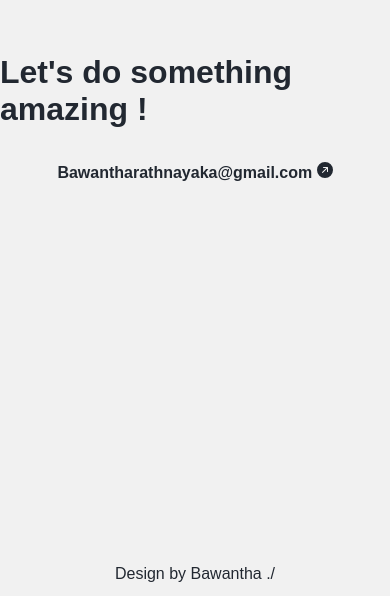
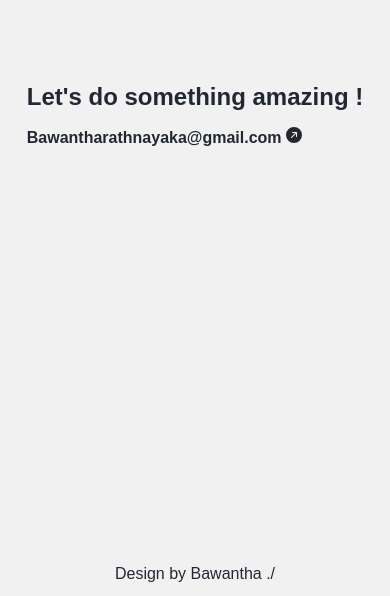
Before and after one commit to Bawanthathilan/bawanthathilan.github.io-, a React (Create React App) app: page / in a window 390 px wide. Shown: the part 7661-8257 px from the top of the page. Built offline with nearby package versions, Linux system fonts and the light colour scheme; a web font is replaced by a local one.

Commit message:
added contact page

```diff
--- a/src/components/Contact/contact.css
+++ b/src/components/Contact/contact.css
@@ -22,12 +22,6 @@
     color: var(--primary-color);
     font-size: 1rem;
   }
-
-  .conatct-info {
-    display: flex;
-    flex-direction: column;
-    align-items: center;
-  }
 }
 
 @media screen and (max-width: 490px) {
@@ -36,7 +30,7 @@
     place-items: center;
   }
   .conatct-info h1 {
-    font-size: 2rem;
+    font-size: 1.5rem;
   }
 
   .conatct-info h2 {
@@ -44,9 +38,9 @@
     font-size: 1rem;
   }
 
-  .conatct-info {
+  /* .conatct-info {
     display: flex;
     flex-direction: column;
     align-items: center;
-  }
+  } */
 }
```
